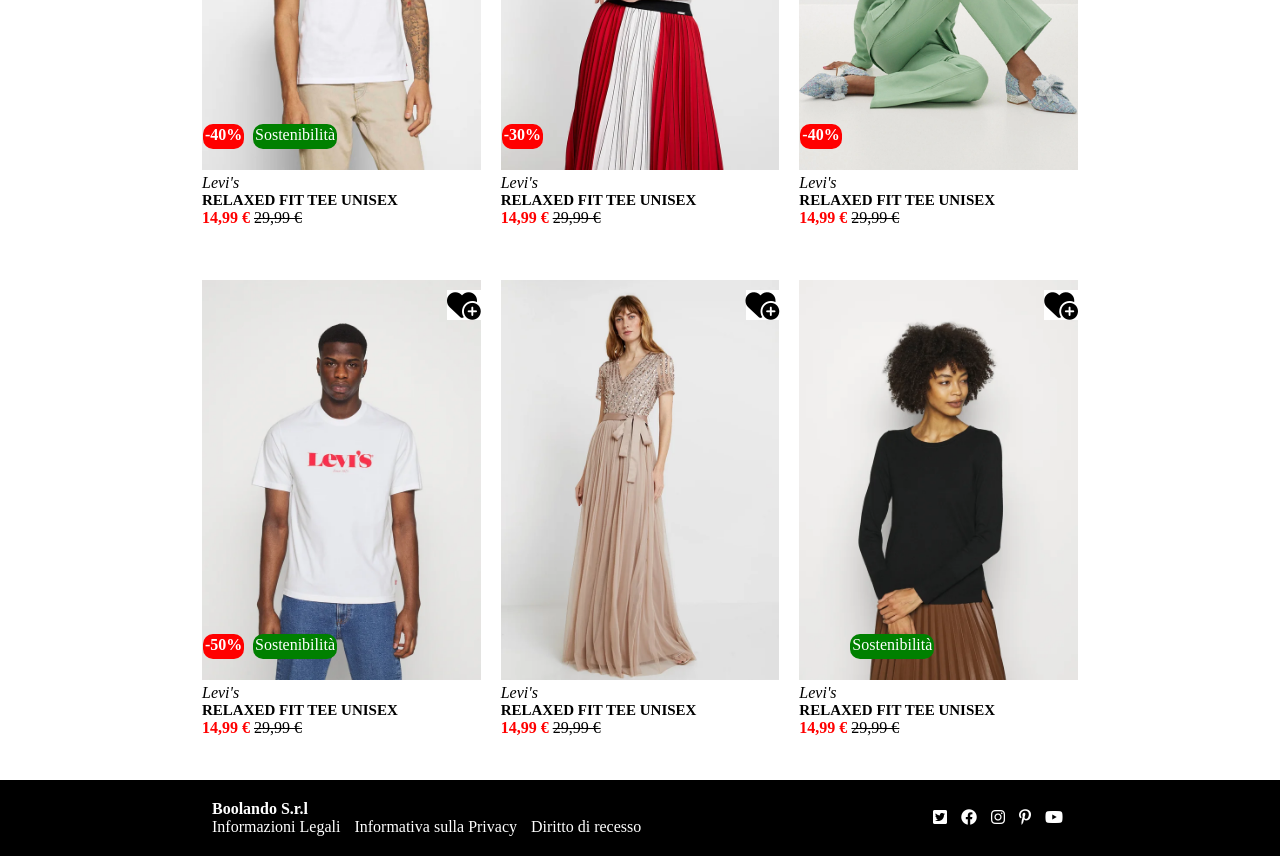
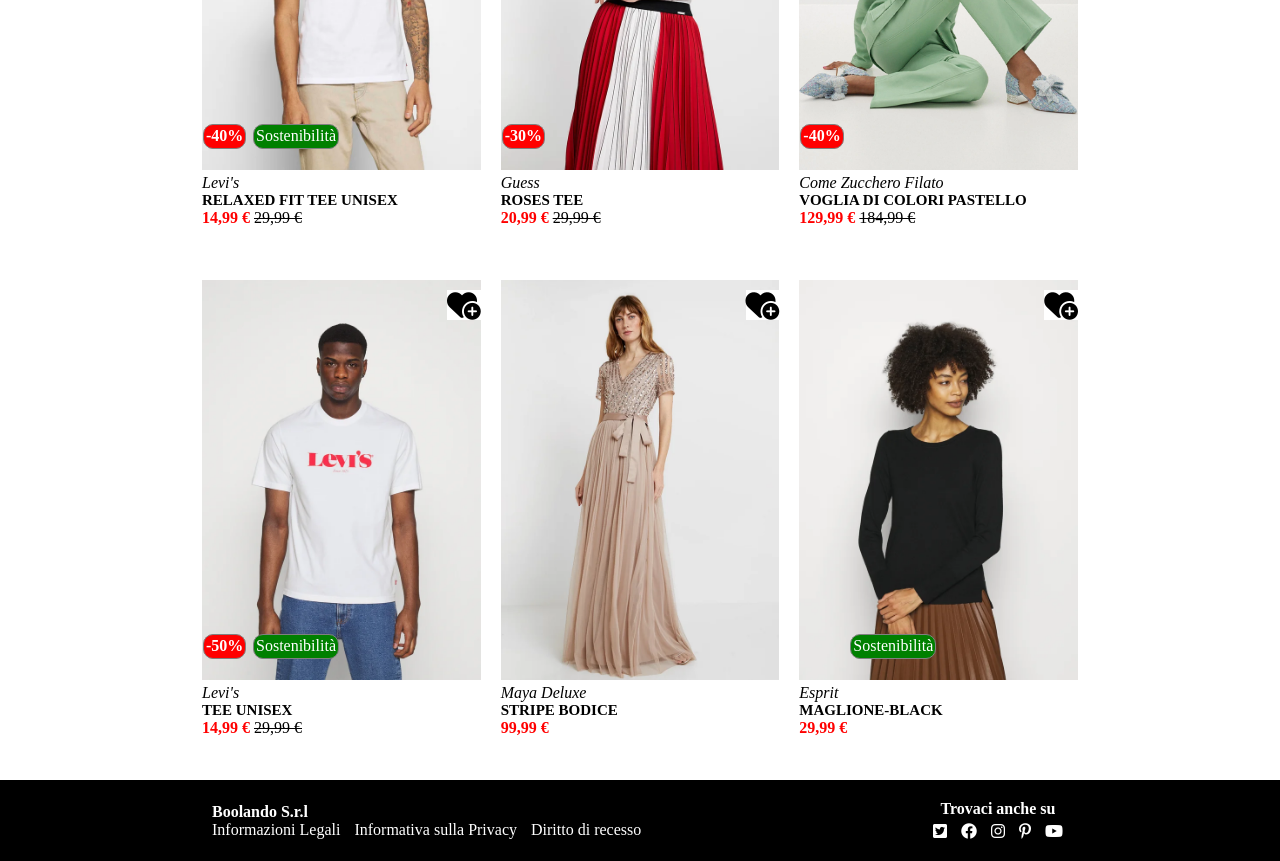
Before and after one commit to gdemartino93/html-css-boolando, a plain HTML site: page index.html in a window 1280 px wide. Shown: the part 340-1201 px from the top of the page. Drawn offline with Linux system fonts and the light colour scheme.

Commit message:
contenuti

```diff
--- a/css/style.css
+++ b/css/style.css
@@ -57,7 +57,6 @@
     width: calc(100% / 3 - 20px);
     background-color: grey;
     position: relative;
-    /* border: 1px solid black; */
 }
 .marca{
     font-style: italic;
@@ -75,7 +74,7 @@
     text-decoration: line-through;
     display: inline-block;
 }
-
+/* label */
 .label{
     height: 25px;
     color: white;
@@ -84,6 +83,7 @@
     text-align: center;
     margin: 1px 1px;
     border-radius: 10px;
+    border: 1px solid grey;
 }
 .green{
     background-color: green;
@@ -104,6 +104,8 @@
     bottom: 20px;
     left: 0;
 }
+/* label */
+/* cuore */
 .heart{
     position: absolute;
     background-color: white;
@@ -117,6 +119,8 @@
 .heart>i{
     font-size: 30px;
 }
+/* cuore */
+
 .prodotto:hover .imganteprima{
     display: none;
 }
@@ -132,6 +136,7 @@
     width: 100%;
     height: 100%;
 }
+/* footer inizio */
 .footerbackground{
     width: 100%;
     bottom: 0;
@@ -156,3 +161,9 @@
     padding-top: 50px;
     margin-right: 10px;
 }
+.icon>h4{
+    color: white;
+    text-align: center;
+    margin-bottom: 5px;
+}
+/* footer finr */
--- a/index.html
+++ b/index.html
@@ -46,9 +46,9 @@
                 <img src="img/2b.webp" alt="" class="imgnascosta">
                 <span class="heart"><i class="fa-solid fa-heart-circle-plus"></i></span>
                 <span class="label red">-30%</span>
-                <section class="marca">Levi's</section>
-                <section class="name-item">RELAXED FIT TEE UNISEX</section>
-                <section class="prezzo-scontato">14,99 &euro;</section>
+                <section class="marca">Guess</section>
+                <section class="name-item">ROSES TEE</section>
+                <section class="prezzo-scontato">20,99 &euro;</section>
                 <section class="prezzo-intero"> 29,99 &euro;</section>
             </div>
             <div class="prodotto">
@@ -56,10 +56,10 @@
                 <img src="img/3b.webp" alt="" class="imgnascosta">
                 <span class="heart"><i class="fa-solid fa-heart-circle-plus"></i></span>
                 <span class="label red">-40%</span>
-                <section class="marca">Levi's</section>
-                <section class="name-item">RELAXED FIT TEE UNISEX</section>
-                <section class="prezzo-scontato">14,99 &euro;</section>
-                <section class="prezzo-intero"> 29,99 &euro;</section>
+                <section class="marca">Come Zucchero Filato</section>
+                <section class="name-item">VOGLIA DI COLORI PASTELLO</section>
+                <section class="prezzo-scontato">129,99 &euro;</section>
+                <section class="prezzo-intero"> 184,99 &euro;</section>
             </div>
             <div class="prodotto">
                 <img src="img/4.webp" alt="" class="imganteprima">
@@ -68,7 +68,7 @@
                 <span class="label red">-50%</span>
                 <span class="label green">Sostenibilità</span>
                 <section class="marca">Levi's</section>
-                <section class="name-item">RELAXED FIT TEE UNISEX</section>
+                <section class="name-item">TEE UNISEX</section>
                 <section class="prezzo-scontato">14,99 &euro;</section>
                 <section class="prezzo-intero"> 29,99 &euro;</section>
             </div>
@@ -76,10 +76,9 @@
                 <img src="img/5.webp" alt="" class="imganteprima">
                 <img src="img/5b.webp" alt="" class="imgnascosta">
                 <span class="heart"><i class="fa-solid fa-heart-circle-plus"></i></span>
-                <section class="marca">Levi's</section>
-                <section class="name-item">RELAXED FIT TEE UNISEX</section>
-                <section class="prezzo-scontato">14,99 &euro;</section>
-                <section class="prezzo-intero"> 29,99 &euro;</section>
+                <section class="marca">Maya Deluxe</section>
+                <section class="name-item">STRIPE BODICE</section>
+                <section class="prezzo-scontato">99,99 &euro;</section>
             </div>
             <div class="prodotto">
                 <img src="img/6.webp" alt="" class="imganteprima">
@@ -87,10 +86,9 @@
                 <span class="heart"><i class="fa-solid fa-heart-circle-plus"></i></span>
                 <span class="label green">Sostenibilità</span>
 
-                <section class="marca">Levi's</section>
-                <section class="name-item">RELAXED FIT TEE UNISEX</section>
-                <section class="prezzo-scontato">14,99 &euro;</section>
-                <section class="prezzo-intero"> 29,99 &euro;</section>
+                <section class="marca">Esprit</section>
+                <section class="name-item">MAGLIONE-BLACK</section>
+                <section class="prezzo-scontato">29,99 &euro;</section>
             </div>
         </div>
     </main>
@@ -104,6 +102,7 @@
                     <a href="">Diritto di recesso</a>
                 </div>
                 <div class="icon">
+                    <h4>Trovaci anche su</h4>
                     <a href=""><i class="fa-brands fa-square-twitter"></i></a>
                     <a href=""><i class="fa-brands fa-facebook"></i></a>
                     <a href=""><i class="fa-brands fa-instagram"></i></a>
```
